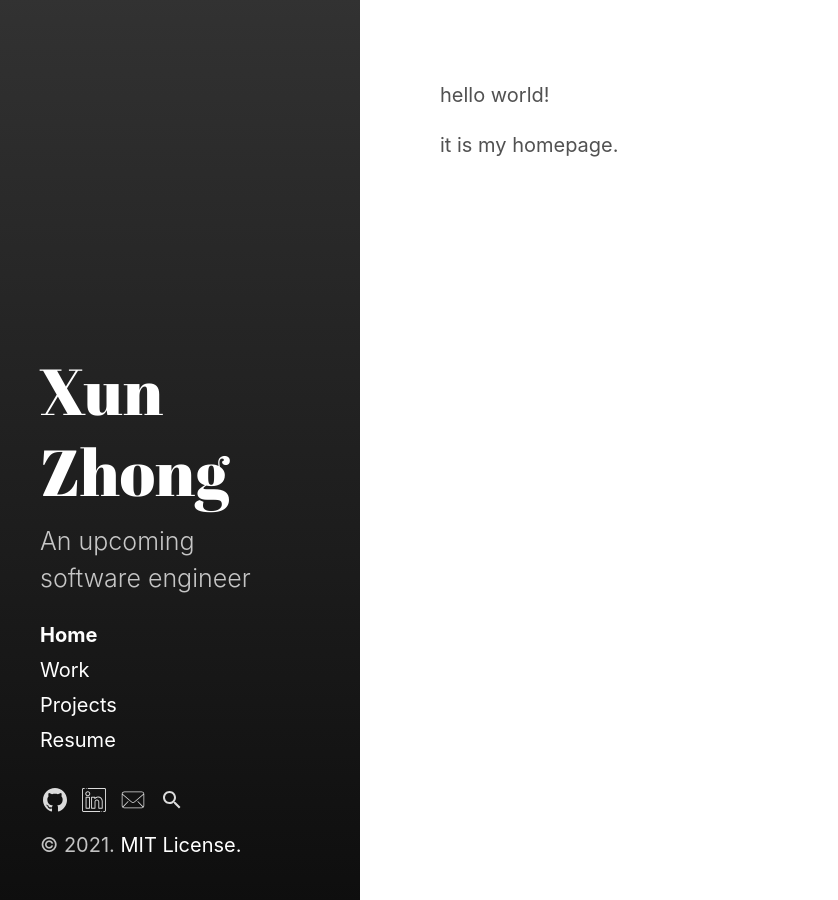
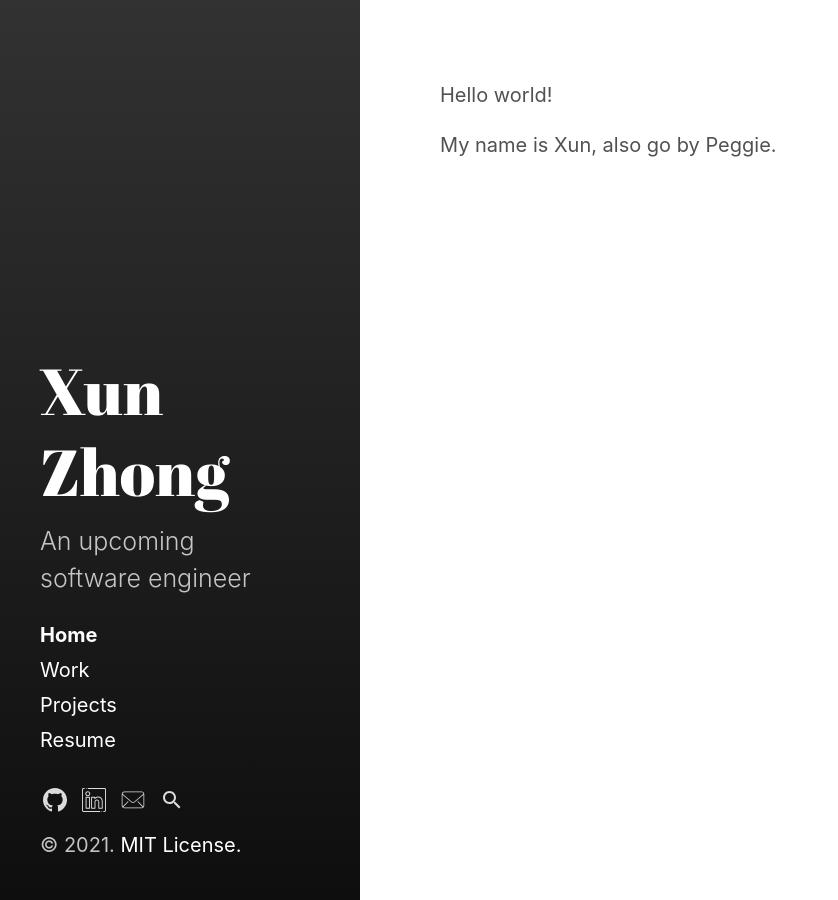
Before and after one commit to peggiezx/peggiezx.github.io, a Jekyll site: the page built from index.md, in a window 1280 px wide. Shown: the whole page, without its empty margins (0-838 px from the left). Built offline with Jekyll 4.4.1, drawn with Linux system fonts in a browser that asks for light colours; the list of posts is cut into pages by our own code.

Commit message:
Update index.md

```diff
--- a/index.md
+++ b/index.md
@@ -4,6 +4,6 @@ title: Home
 sidebar_sort_order: 1
 ---
 
-hello world!
+Hello world!
 
-it is my homepage.
+My name is Xun, also go by Peggie.
```
